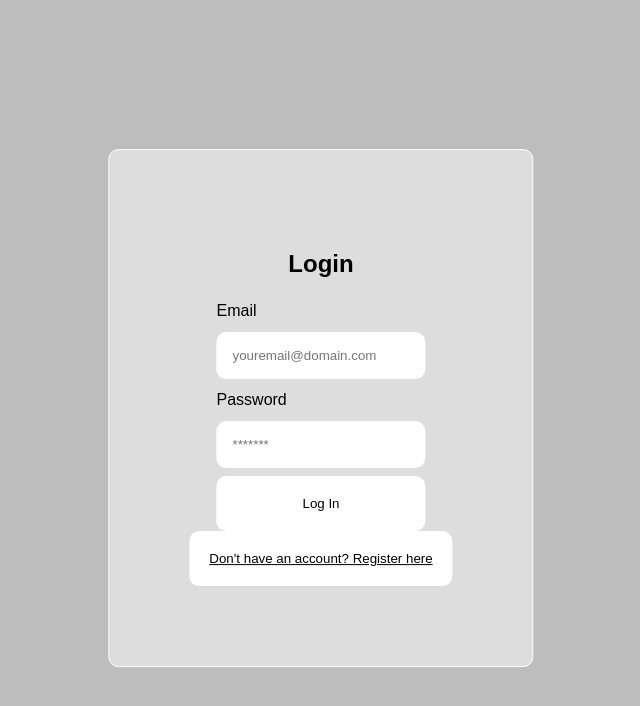
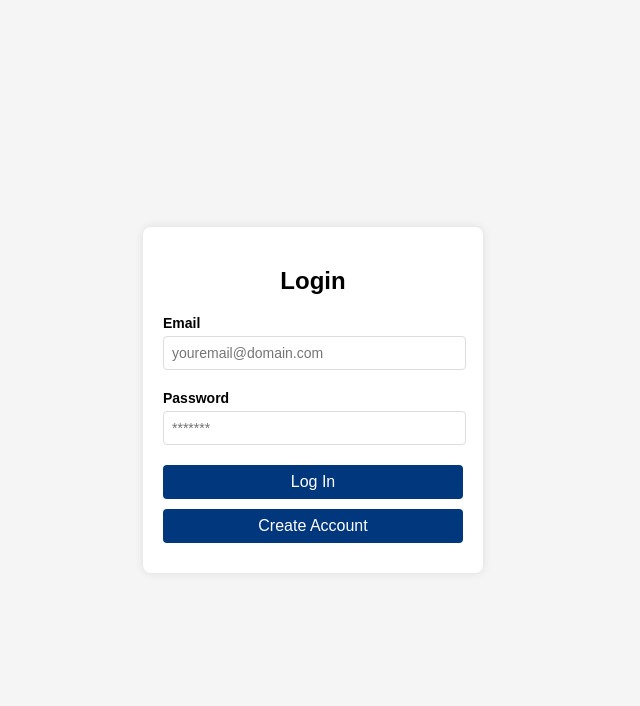
Before and after one commit to JS-7274/CSJSE-Clone, a React (Create React App) app in the folder csjse-app/client/: page /Login in a window 1280 px wide. Shown: the top 706 px of the page, without its empty margins (327-967 px from the left). Built offline with nearby package versions, Linux system fonts and the light colour scheme.

Commit message:
CSS Work

```diff
--- a/csjse-app/client/src/App.css
+++ b/csjse-app/client/src/App.css
@@ -8,5 +8,22 @@
 
 body {
   padding: 0;
-  margin: 0;
+  margin: 15;
 }
+
+.button {
+  margin-right: 10px;
+  padding: 8px 16px;
+  background-color: #01377d;
+  color: #fff;
+  border: none;
+  border-radius: 4px;
+  cursor: pointer;
+  text-decoration: none;
+  font-size: 16px;
+  text-align: center;
+}
+
+.button:hover {
+  background-color: #26b170;
+}
--- a/csjse-app/client/src/pages/Home.js
+++ b/csjse-app/client/src/pages/Home.js
@@ -1,31 +1,27 @@
 import React from "react";
-import Button from "../components/Button";
 import "../styles/Home.css";
-import { Route, Link, Routes } from "react-router-dom";
+import { Link } from "react-router-dom";
+
 
 function Home() {
   return (
-      <>
-      <div className="m-5">
-        <div className="flex flex-row gap-5">
-          <div className="basis-3/5">
-            <h1 className="text-3xl font-medium">Christian Schools Job Board</h1>
-          </div>
-          <div className="basis-2/5 flex flex-row gap-5 items-center justify-end">
-            <Button bg="black" btnText="Create Account" textColor="white" />
-            <Link to="/Login">Login</Link>
-          </div>
+    <div>
+      <header className="header">
+        <div className="logo">Christian Schools Job Search</div>
+        <div className="buttons">
+          <button className="button">Create Account</button>
+          <Link to="/Login" className="button">Login</Link>
         </div>
-      </div>
-
-      </>
-
+      </header>
+    </div>
   );
 }
 //<Button bg...> creates a button based off the import from the top of the page that imports from the components
     //this button will have a black bacground, text that says 'create account' and a white text color as stated in the inputs
+    //AM 11/10 because we will be using CSS, I don't think we will need to utilize components for things like buttons
 //<Link to...> This code makes a piece of text that is clickable, and when clicked will take you to the page indicated by to='' and the text of the button is found at >Login<
     //we can probably find a way to move this into a button later
+    //AM 11/10 Link to... can stay, we can add button styling
 
 //'exports' the function 'Home' to allow use in other files that will import this file
 export default Home;
--- a/csjse-app/client/src/pages/Login.js
+++ b/csjse-app/client/src/pages/Login.js
@@ -1,5 +1,5 @@
 import React, {useState} from "react";
-import "../styles/Login.css";
+import "../styles/AMLogin.css";
 
 export default function Login() {
     //creates two variables (email and pass) along with 2 functions to change them, useState being empty means they start off empty
@@ -14,18 +14,34 @@ export default function Login() {
     }
 
     return (
-        <div className="App">
-            <div className="auth-form-container">
+        <div className="login-container">
+            <form className="login-form" onSubmit={handleSubmit}>
                 <h2>Login</h2>
-                <form className="login-form" onSubmit={handleSubmit}>
-                    <label htmlFor="email">Email</label>
-                    <input value={email} onChange={(e) => setEmail(e.target.value)}type="email" placeholder="youremail@domain.com" id="email" name="email" />
-                    <label htmlFor="password">Password</label>
-                    <input value={pass} onChange={(e) => setPass(e.target.value)}type="password" placeholder="*******" id="password" name="password" />
-                    <button type="submit">Log In</button>
-                </form>
-                <button className="link-btn">Don't have an account? Register here</button>
-            </div>
+                <div className="form-group">
+                    <label className="label" htmlFor="email">Email</label>
+                    <input
+                        className="input-field"
+                        value={email}
+                        onChange={(e) => setEmail(e.target.value)}type="email"
+                        placeholder="youremail@domain.com"
+                        id="email"
+                        name="email"
+                    />
+                </div>
+                <div className="form-group">
+                    <label className="label" htmlFor="password">Password</label>
+                    <input
+                        className="input-field"
+                        value={pass}
+                        onChange={(e) => setPass(e.target.value)}type="password"
+                        placeholder="*******"
+                        id="password"
+                        name="password"
+                    />
+                </div>
+                <button type="submit" className="button">Log In</button>
+                <button className="button">Create Account</button>
+            </form>
         </div>
     )
 }
--- /dev/null
+++ b/csjse-app/client/src/styles/AMLogin.css
@@ -0,0 +1,59 @@
+/* Login.css */
+
+body {
+    margin: 0;
+    font-family: 'Arial', sans-serif;
+    /*background-color: rgba(38, 177, 112, 0.3);*/
+    background-color: #f5f5f5;
+
+  }
+
+  h2 {
+   text-align: center;
+  }
+
+  .login-container {
+    display: flex;
+    align-items: center;
+    justify-content: center;
+    height: 100vh;
+  }
+
+  .login-form {
+    background-color: #fff;
+    padding: 20px;
+
+    border-radius: 8px;
+    box-shadow: 0 0 10px rgba(0, 0, 0, 0.1);
+    width: 300px;
+  }
+
+  .form-group {
+    margin-bottom: 20px;
+  }
+
+  .label {
+    display: block;
+    font-size: 14px;
+    font-weight: bold;
+    margin-bottom: 5px;
+  }
+
+  .input-field {
+    width: 95%;
+    padding: 8px;
+    font-size: 14px;
+    border: 1px solid #ddd;
+    border-radius: 4px;
+  }
+
+  .button {
+    display: block;
+    width: 100%;
+    margin-bottom: 10px;
+  }
+
+  .error-message {
+    color: #e74c3c;
+    font-size: 14px;
+  }
--- a/csjse-app/client/src/styles/Home.css
+++ b/csjse-app/client/src/styles/Home.css
@@ -1,7 +1,23 @@
-button {
-    border: none;
-    background-color: black;
-    padding: 20px;
-    border-radius: 10px;
-    cursor: pointer;
-  }
+/* HomePage.css */
+
+body {
+  margin: 0;
+  font-family: 'Arial', sans-serif;
+}
+
+.header {
+  background-color: #fff;
+  padding: 10px;
+  color: #000;
+  display: flex;
+  justify-content: space-between;
+  align-items: center;
+}
+
+.logo {
+  font-size: 24px;
+}
+
+.buttons {
+  display: flex;
+}
```
